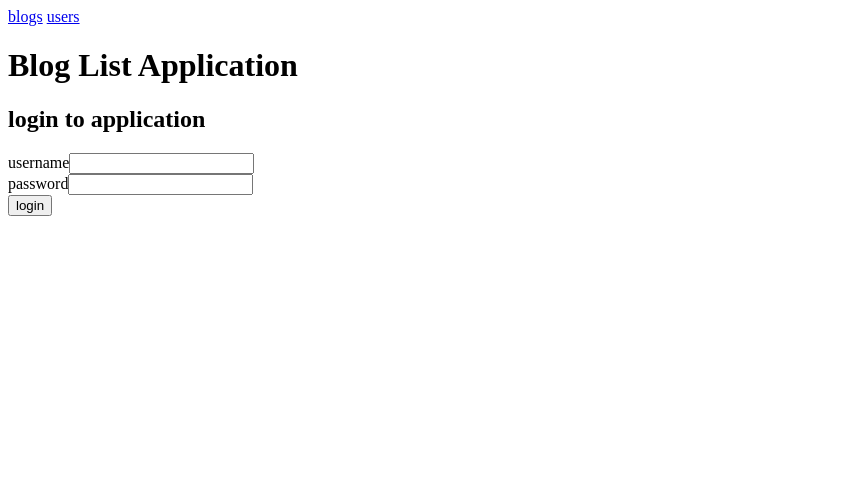
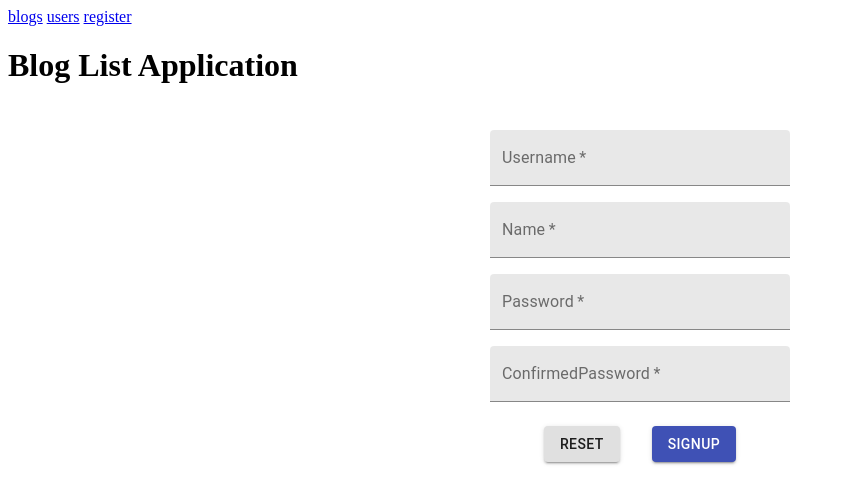
Before and after one commit to anhtumai/blog-list-frontend-v2, a React (Create React App) app: page /register in a window 1280 px wide. Shown: the top 504 px of the page, without its empty margins (0-845 px from the left). Built offline with nearby package versions, Linux system fonts and the light colour scheme; no server answers.

Commit message:
Add Registration Form with Material UI

```diff
--- a/src/App.tsx
+++ b/src/App.tsx
@@ -9,6 +9,7 @@ import MainPage from "./components/MainPage";
 import UsersPage from "./components/UsersPage";
 import SingleUserPage from "./components/SingleUserPage";
 import SingleBlogPage from "./components/SingleBlogPage";
+import RegistrationPage from "./components/RegisterPage";
 
 function App() {
   const dispatch = useDispatch();
@@ -31,6 +32,9 @@ function App() {
         <Route path="/users">
           <UsersPage />
         </Route>
+        <Route path="/register">
+          <RegistrationPage />
+        </Route>
         <Route path="/">
           <MainPage />
         </Route>
--- a/src/components/Header.tsx
+++ b/src/components/Header.tsx
@@ -20,7 +20,8 @@ const Header = () => {
   if (user === null)
     return (
       <div>
-        <Link to="/">blogs</Link> <Link to="/users">users</Link>
+        <Link to="/">blogs</Link> <Link to="/users">users</Link>{" "}
+        <Link to="/register">register</Link>
       </div>
     );
 
@@ -31,6 +32,7 @@ const Header = () => {
       <button type="button" onClick={handleLogout}>
         <small>logout</small>
       </button>
+      <Link to="/register">register</Link>
     </p>
   );
 };
--- /dev/null
+++ b/src/components/RegisterForm.tsx
@@ -0,0 +1,83 @@
+import { makeStyles } from "@material-ui/core";
+import TextField from "@material-ui/core/TextField";
+import Button from "@material-ui/core/Button";
+
+import { useInputField } from "../hooks";
+
+const useStyles = makeStyles((theme) => ({
+  root: {
+    display: "flex",
+    flexDirection: "column",
+    justifyContent: "center",
+    alignItems: "center",
+    padding: theme.spacing(2),
+
+    "& .MuiTextField-root": {
+      margin: theme.spacing(1),
+      width: "300px",
+    },
+    "& .MuiButtonBase-root": {
+      margin: theme.spacing(2),
+    },
+  },
+}));
+
+const RegisterForm = () => {
+  const classes = useStyles();
+
+  const username = useInputField();
+  const name = useInputField();
+  const password = useInputField();
+  const confirmedPassword = useInputField();
+
+  function resetFields() {
+    username.reset();
+    name.reset();
+    password.reset();
+  }
+
+  return (
+    <form className={classes.root} onSubmit={() => console.log("submit")}>
+      <TextField
+        label="Username"
+        variant="filled"
+        required
+        value={username.value}
+        onChange={username.onChange}
+      />
+      <TextField
+        label="Name"
+        variant="filled"
+        required
+        value={name.value}
+        onChange={name.onChange}
+      />
+      <TextField
+        label="Password"
+        variant="filled"
+        type="password"
+        required
+        value={password.value}
+        onChange={password.onChange}
+      />
+      <TextField
+        label="ConfirmedPassword"
+        variant="filled"
+        type="password"
+        required
+        value={confirmedPassword.value}
+        onChange={confirmedPassword.onChange}
+      />
+      <div>
+        <Button variant="contained" onClick={resetFields}>
+          Reset
+        </Button>
+        <Button type="submit" variant="contained" color="primary">
+          Signup
+        </Button>
+      </div>
+    </form>
+  );
+};
+
+export default RegisterForm;
--- /dev/null
+++ b/src/components/RegisterPage.tsx
@@ -0,0 +1,11 @@
+import RegistrationForm from "./RegisterForm";
+
+const RegistrationPage = () => {
+  return (
+    <div>
+      <RegistrationForm />
+    </div>
+  );
+};
+
+export default RegistrationPage;
--- a/src/hooks/index.ts
+++ b/src/hooks/index.ts
@@ -4,8 +4,10 @@ import React from "react";
 export const useInputField = () => {
   const [value, setValue] = useState("");
 
-  const onChange = (event: React.SyntheticEvent<HTMLInputElement>) => {
-    setValue((event.target as HTMLInputElement).value);
+  const onChange = (
+    event: React.ChangeEvent<HTMLInputElement | HTMLTextAreaElement>,
+  ) => {
+    setValue(event.target.value);
   };
 
   const reset = () => {
```
